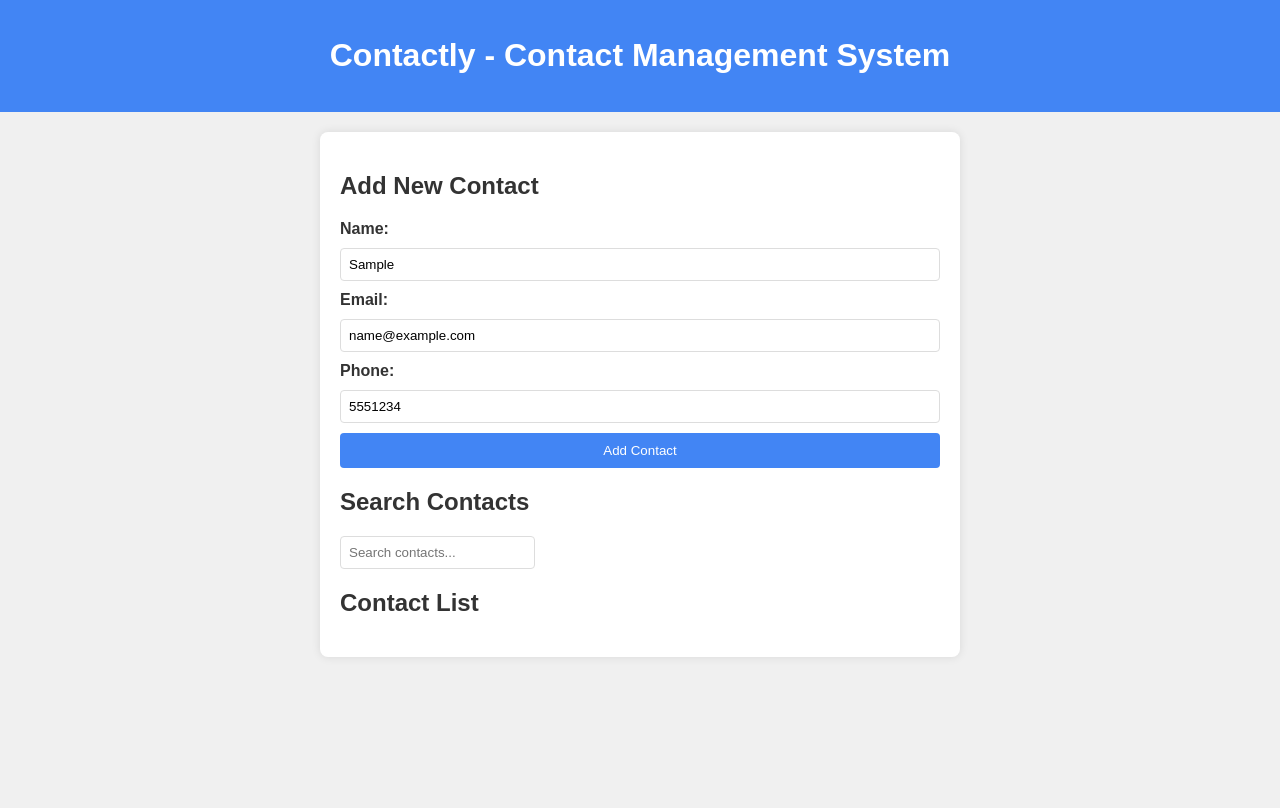
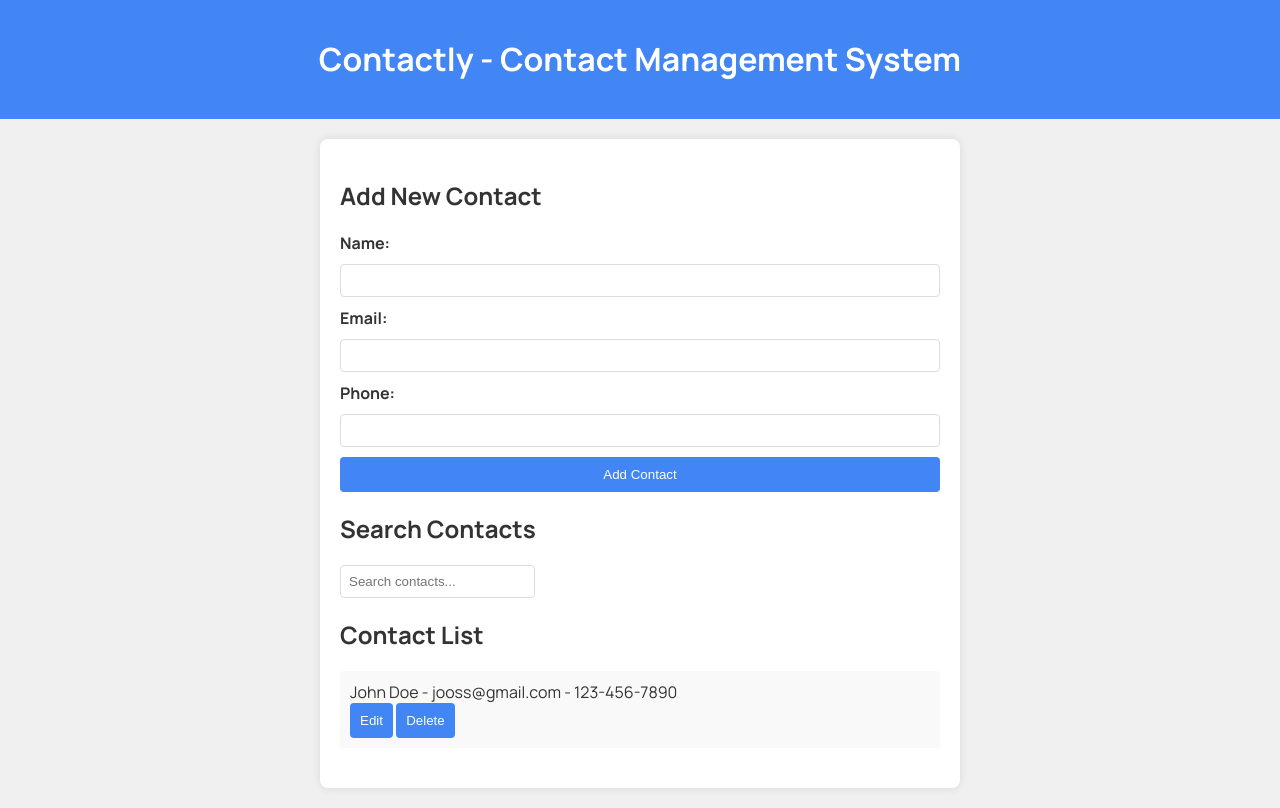
Before and after one commit to livinalt/contactly, a plain HTML site: page index.html in a window 1280 px wide. Both pictures are taken after typing "Sample", "name@example.com", "5551234" into the empty fields and a click on the button "Add Contact". Drawn offline with Linux system fonts and the light colour scheme.

Commit message:
Third commit

```diff
--- a/index.html
+++ b/index.html
@@ -5,6 +5,10 @@
     <meta name="viewport" content="width=device-width, initial-scale=1.0">
     <title>Contactly - Contact Management System</title>
     <link rel="stylesheet" href="style.css">
+    <link rel="icon" href="address-book.svg">
+
+<link href="https://fonts.googleapis.com/css2?family=Manrope:wght@200;300;400;500;600;700;800&display=swap" rel="stylesheet">
+
 </head>
 <body>
     <header>
@@ -16,26 +20,35 @@
             <h2>Add New Contact</h2>
             <form id="contactForm">
                 <label for="name">Name:</label>
-                <input type="text" id="name" required>
+                <input type="text" id="name_id" required>
 
                 <label for="email">Email:</label>
-                <input type="email" id="email" required>
+                <input type="email" id="email_id" required>
 
                 <label for="phone">Phone:</label>
-                <input type="tel" id="phone" required>
+                <input type="tel" id="phone_id" required>
 
-                <button type="button">Add Contact</button>
+                <button type="button" id="btn_id" onclick="addContact()" >Add Contact</button>
             </form>
         </section>
 
         <section>
             <h2>Search Contacts</h2>
-            <input type="text" id="searchInput" placeholder="Search contacts...">
+            <input type="text" id="searchInputId" placeholder="Search contacts..." oninput="searchContacts()">
         </section>
 
         <section>
             <h2>Contact List</h2>
-            <ul id="contactList"></ul>
+            <ul id="contactListId">
+                <li>
+                    <span>John Doe - jooss@gmail.com - 123-456-7890</span>
+                    <div class="contact-actions">
+                        <button onclick="editContact(1)">Edit</button>
+                        <button onclick="deleteContact(1)">Delete</button>
+                    </div>
+                </li>
+
+            </ul>
         </section>
     </main>
 
--- a/script.js
+++ b/script.js
@@ -0,0 +1,121 @@
+// process
+//
+
+// creating the array of contacts with five names
+let contacts = [
+    { id: 1, name: "James Boss", email: "james.boss@gmail.com", phone: "123-456-7890" },
+    { id: 2, name: "Oga Mayor", email: "oga.mayor@gmail.com", phone: "567-644-3333" },
+    { id: 3, name: "General Sugar", email: "general.sugar@gmail.com", phone: "555-000-4567" },
+    { id: 4, name: "John Frontend", email: "john.frontend@gmail.com", phone: "234-111-0000" },
+    { id: 5, name: "Sule Ibrahim", email: "sule.ibrahim@gmail.com", phone: "234-252-3890" }
+];
+
+display_contacts();
+
+
+ // Function to add a new contact
+ function addContact() {
+
+    const nameInput = document.getElementById('name_id');
+    const emailInput = document.getElementById('email_id');
+    const phoneInput = document.getElementById('phone_id');
+
+    const name = nameInput.value;
+    const email = emailInput.value;
+    const phone = phoneInput.value;
+
+    // Performing the Validation of inputs
+    if (!name || !email || !phone) {
+        alert('Please fill in all fields.');
+        return;
+    }
+
+    // Clear input fields
+    nameInput.value = '';
+    emailInput.value = '';
+    phoneInput.value = '';
+
+    const newContact = { id: generateId(), name, email, phone };
+    contacts.push(newContact);
+
+    displayContacts();
+    alert('Contact added successfully!');
+}
+
+// Function to display contacts
+function displayContacts() {
+    const contactList = document.getElementById('contactList');
+    contactList.innerHTML = '';
+
+    contacts.forEach(contact => {
+        const listItem = document.createElement('li');
+        listItem.textContent = contact.name + ' | ' + contact.email + ' | ' + contact.phone;
+        contactList.appendChild(listItem);
+    });
+}
+
+// Logic to search contacts
+function searchContacts() {
+    const searchInput = document.getElementById('searchInputId').value.toLowerCase();
+    const filteredContacts = contacts.filter(contact =>
+        contact.name.toLowerCase().includes(searchInput) ||
+        contact.email.toLowerCase().includes(searchInput) ||
+        contact.phone.includes(searchInput)
+    );
+
+    displayFilteredContacts(filteredContacts);
+}
+
+// Function to display filtered contacts
+function displayFilteredContacts(filteredContacts) {
+    const contactList = document.getElementById('contactListId');
+    contactList.innerHTML = '';
+
+    filteredContacts.forEach(contact => {
+        const listItem = document.createElement('li');
+        listItem.textContent = contact.name + ' | ' + contact.email + ' | ' + contact.phone;
+        contactList.appendChild(listItem);
+    });
+}
+
+// Function to edit a contact
+function editContact(contactId) {
+    const contactToEdit = contacts.find(contact => contact.id === contactId);
+
+    if (!contactToEdit) {
+        alert('Contact not found.');
+        return;
+    }
+
+    const newName = prompt('Enter the new name:', contactToEdit.name);
+    const newEmail = prompt('Enter the new email:', contactToEdit.email);
+    const newPhone = prompt('Enter the new phone number:', contactToEdit.phone);
+
+    if (newName && newEmail && newPhone) {
+        contactToEdit.name = newName;
+        contactToEdit.email = newEmail;
+        contactToEdit.phone = newPhone;
+        displayContacts();
+    }
+}
+
+// Function to delete a contact
+function deleteContact(contactId) {
+    const contactIndex = contacts.findIndex(contact => contact.id === contactId);
+
+    if (contactIndex === -1) {
+        alert('Contact not found.');
+        return;
+    }
+
+    contacts.splice(contactIndex, 1);
+    displayContacts();
+}
+
+// Function to generate a unique ID for new contacts
+function generateId() {
+    return Math.max(...contacts.map(contact => contact.id), 0) + 1;
+}
+
+// Initial display of contacts
+displayContacts();
```
Also changed, not shown: address-book.svg (added).
